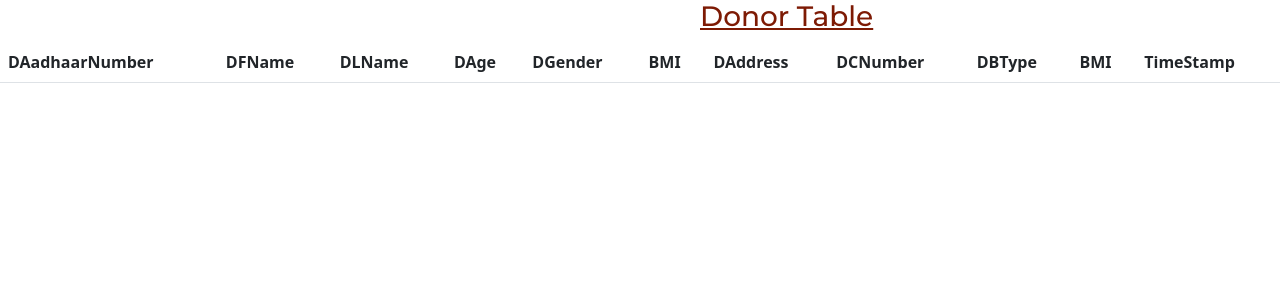
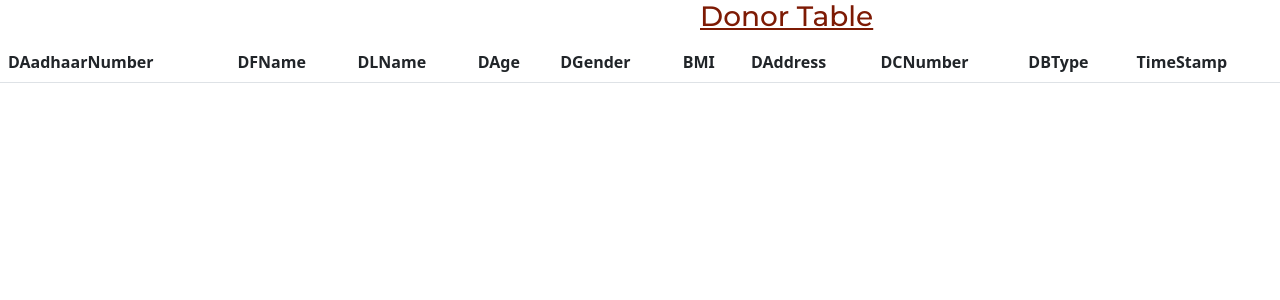
Before and after one commit to NullUser61/LifeLineMP, a PHP site: page /viewdonor.php in a window 1280 px wide. Shown: the top 300 px of the page. Run offline with PHP 8.4, Linux system fonts and the light colour scheme; data that the repository does not hold is empty.

Commit message:
Update viewdonor.php

```diff
--- a/viewdonor.php
+++ b/viewdonor.php
@@ -34,7 +34,6 @@
         <th>DAddress</th>
         <th>DCNumber</th>
         <th>DBType</th>
-        <th>BMI</th>
         <th>TimeStamp</th>
         </tr>
         <?php
```
